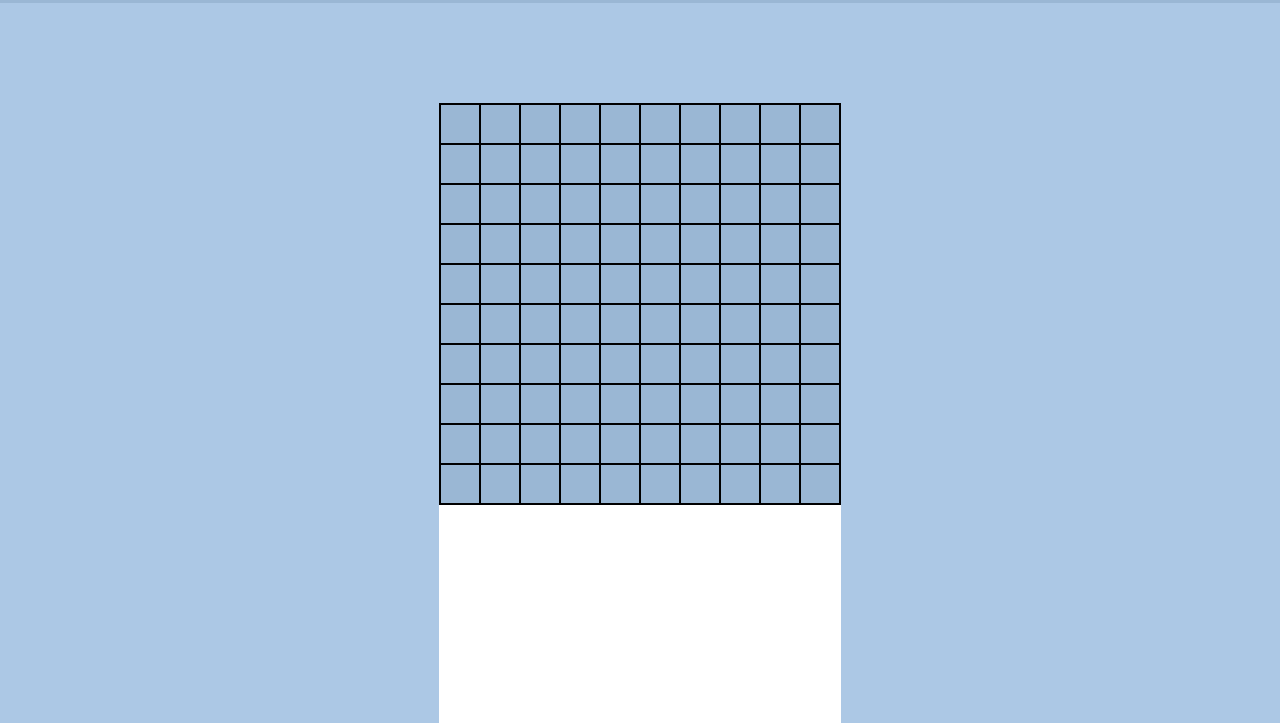
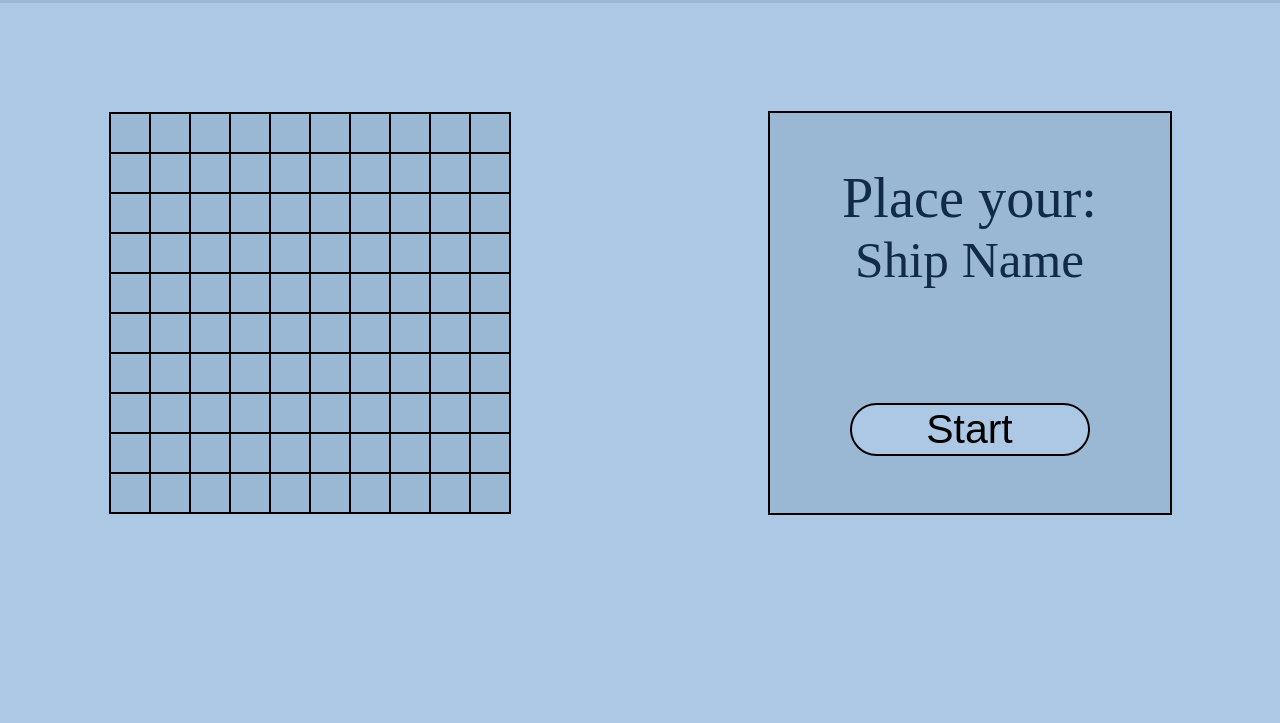
Before and after one commit to Arsalan56/battleship, a website built with webpack: page dist/index.html in a window 1280 px wide. Shown: the part 77-800 px from the top of the page. Built offline with Linux system fonts and the light colour scheme.

Commit message:
Set up game start page
The page is layed out to make it look better throughout all devices.

```diff
--- a/src/index.js
+++ b/src/index.js
@@ -1,17 +1,18 @@
 import './style.css';
 
 (() => {
-    const container = document.querySelector('.gameboard');
-
+    const fillBox = (parent) => {
         for (let i = 0; i < 10; i++) {
             const box = document.createElement('div');
             box.setAttribute('data', i + 1);
-        container.appendChild(box);
-
             for (let j = 0; j < 10; j++) {
                 const boxchild = document.createElement('div');
                 boxchild.setAttribute('data', j + 1);
                 box.appendChild(boxchild);
             }
+            parent.appendChild(box);
         }
+    };
+    fillBox(document.querySelector('.gameboard1'));
+    // fillBox(document.querySelector('.gameboard2'));
 })();
--- a/src/style.css
+++ b/src/style.css
@@ -156,6 +156,7 @@ main {
     box-sizing: border-box;
     display: flex;
     justify-content: center;
+    align-items: center;
 }
 
 @font-face {
@@ -174,16 +175,25 @@ header > img {
 }
 
 .cont {
-    background: white;
-    height: 75vw;
     position: relative;
-    top: 100px;
-    padding-bottom: 100px;
+    height: 40vw;
+    width: 100vw;
+    bottom: 50px;
+    display: flex;
+    justify-content: space-around;
+    align-items: center;
+    gap: 12px;
+    flex-wrap: wrap;
+    column-gap: 40px;
 }
 
-.gameboard {
-    height: 80vw;
-    width: 80vw;
+.gameboard1,
+.gameboard2,
+.secbox {
+    min-width: 250px;
+    min-height: 250px;
+    height: 40vw;
+    width: 40vw;
     max-height: 400px;
     max-width: 400px;
     background: #9ab7d4;
@@ -192,11 +202,53 @@ header > img {
     border: 1px solid black;
 }
 
-.gameboard > div {
+.gameboard2,
+.secbox {
+    border: 2px solid black;
+}
+.gameboard1 > div,
+.gameboard2 > div {
     flex-grow: 1;
     display: flex;
 }
-.gameboard > div > div {
+
+.gameboard1 > div > div,
+.gameboard2 > div > div {
     border: 1px solid black;
     flex-grow: 1;
 }
+
+.secbox {
+    display: flex;
+    flex-direction: column;
+    justify-content: space-around;
+    font-size: 4vw;
+    align-items: center;
+}
+
+.secbox > button {
+    font-size: 0.8em;
+    width: 60%;
+    background: #acc8e5;
+    border: 2px solid black;
+    border-radius: 100px;
+}
+
+.secbox > div {
+    display: grid;
+    grid-template: 1fr 1fr / 1fr;
+    gap: 8px;
+}
+
+.secbox > div > p:first-of-type {
+    font-size: 1.1em;
+}
+
+.secbox > div > p {
+    text-align: center;
+}
+
+.secbox > button:hover {
+    transform: scale(1.1);
+    transition: transform 0.2s;
+}
```
Also changed, not shown: src/index.test.js (added, +1 -0 lines), dist/index.html, dist/main.js. Lines whose indentation alone changed are shown as unchanged.
